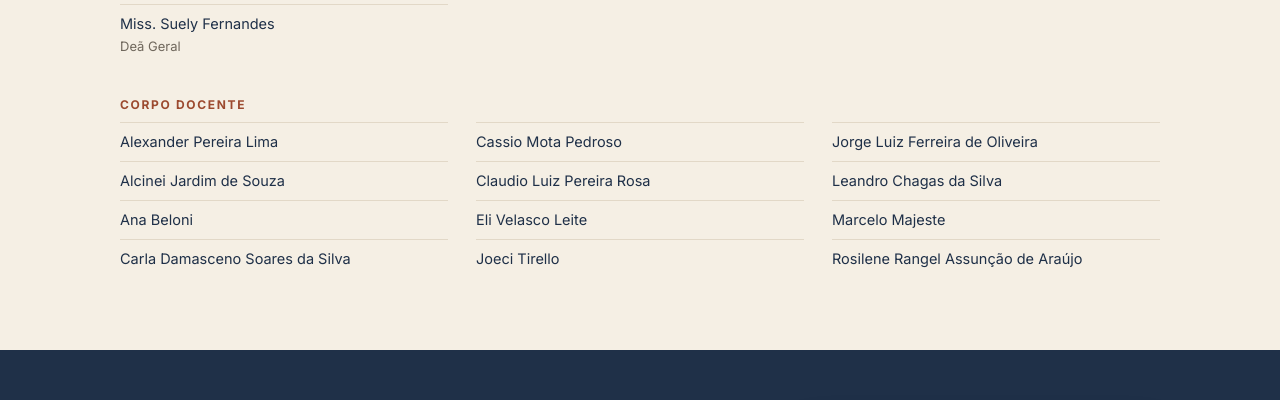
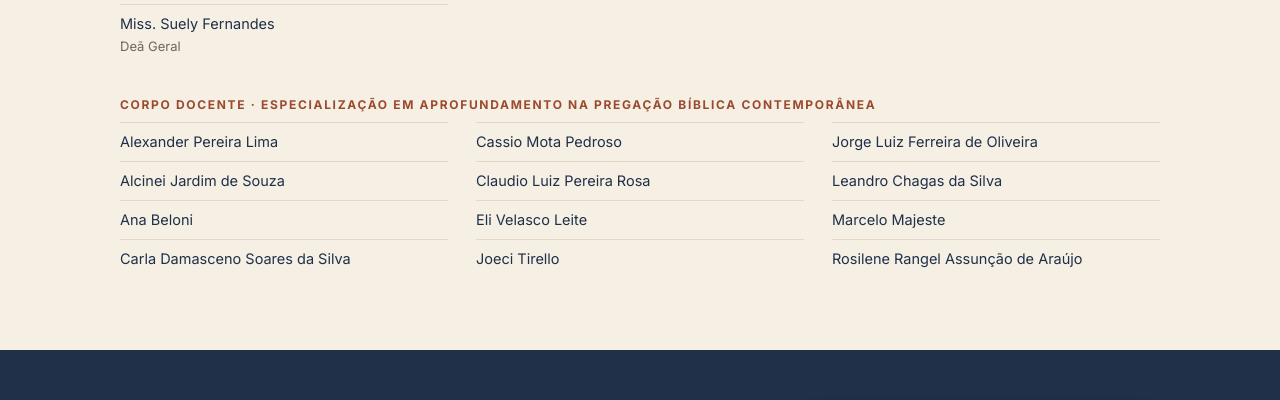
Before and after one commit to alexandrebeloniimw-cmyk/pregacao-biblica-contemporanea-projetos, a plain HTML site: page index.html in a window 1280 px wide. Shown: the part 5283-5683 px from the top of the page. Drawn offline with Linux system fonts and the light colour scheme.

Commit message:
Expediente: título do corpo docente
Co-Authored-By: Claude Opus 5.5 <noreply@anthropic.com>
Claude-Session: https://claude.ai/code/session_01RmxGmrmbycrSVFP3Etbp99

```diff
--- a/index.html
+++ b/index.html
@@ -348,7 +348,7 @@ footer a{color:#e7b49f;text-decoration:none}
    <li>Roberto Canário<span>Secretário</span></li>
   </ul></div>
  </div>
- <div class="exblock prof"><h4>Corpo docente</h4><ul>
+ <div class="exblock prof"><h4>Corpo docente · Especialização em Aprofundamento na Pregação Bíblica Contemporânea</h4><ul>
   <li>Alexander Pereira Lima</li><li>Alcinei Jardim de Souza</li><li>Ana Beloni</li><li>Carla Damasceno Soares da Silva</li>
   <li>Cassio Mota Pedroso</li><li>Claudio Luiz Pereira Rosa</li><li>Eli Velasco Leite</li><li>Joeci Tirello</li>
   <li>Jorge Luiz Ferreira de Oliveira</li><li>Leandro Chagas da Silva</li><li>Marcelo Majeste</li><li>Rosilene Rangel Assunção de Araújo</li>
```
